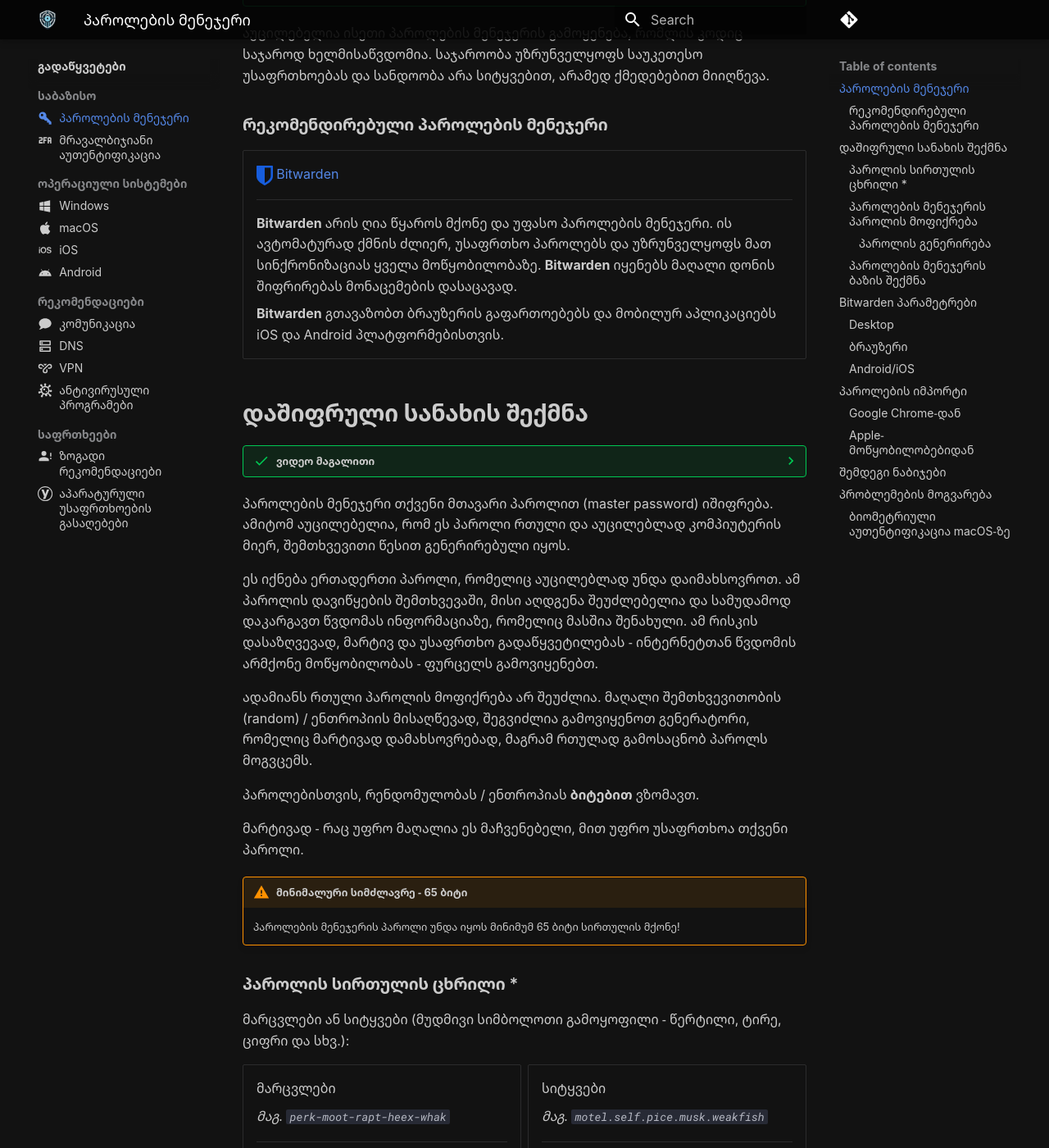
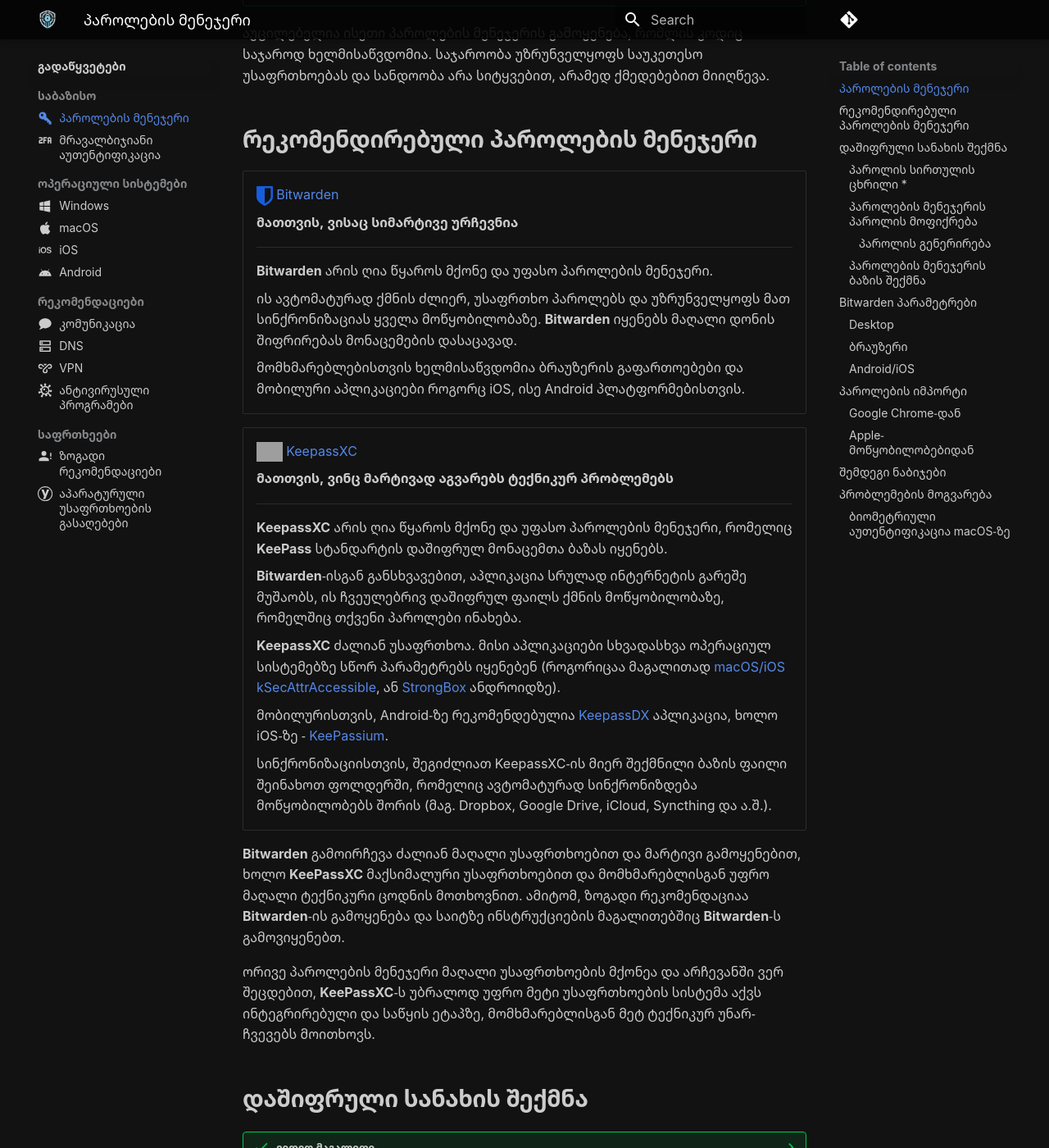
Before and after one commit to foige/security.foi.ge, an MkDocs documentation site: the page built from docs/solutions/passwords.md, in a window 1280 px wide and 1400 px high, scrolled down 814 px. Shown: the whole window at 82% size. Built offline with MkDocs 1.6.1 and Material for MkDocs 9.7.7, drawn with Linux system fonts in a browser that asks for light colours; emoji names are drawn with the system emoji font; comment, search, counter and statistics services are not loaded; grey boxes are pictures that could not be loaded.

Commit message:
docs(passwords): Add KeePassXC as alternative

```diff
--- a/docs/solutions/passwords.md
+++ b/docs/solutions/passwords.md
@@ -38,20 +38,55 @@
 აუცილებელია ისეთი პაროლების მენეჯერის გამოყენება, რომლის კოდიც საჯაროდ ხელმისაწვდომია. საჯაროობა
 უზრუნველყოფს საუკეთესო უსაფრთხოებას და სანდოობა არა სიტყვებით, არამედ ქმედებებით მიიღწევა.
 
-### რეკომენდირებული პაროლების მენეჯერი
+## რეკომენდირებული პაროლების მენეჯერი
 
 <div class="grid cards" markdown>
 
 - ![Bitwarden](../assets/img/logo/bitwarden.svg){ .lg .middle .twemoji } [Bitwarden](https://bitwarden.com/)
 
+    **მათთვის, ვისაც სიმარტივე ურჩევნია**
+
     ---
     **Bitwarden** არის ღია წყაროს მქონე და უფასო პაროლების მენეჯერი.
+
     ის ავტომატურად ქმნის ძლიერ, უსაფრთხო პაროლებს და უზრუნველყოფს მათ სინქრონიზაციას ყველა
     მოწყობილობაზე. **Bitwarden** იყენებს მაღალი დონის შიფრირებას მონაცემების დასაცავად.
 
-    **Bitwarden** გთავაზობთ ბრაუზერის გაფართოებებს და მობილურ აპლიკაციებს iOS და Android პლატფორმებისთვის.
+    მომხმარებლებისთვის ხელმისაწვდომია ბრაუზერის გაფართოებები და მობილური აპლიკაციები როგორც iOS, ისე Android პლატფორმებისთვის.
 
 </div>
+
+<div class="grid cards" markdown>
+
+- ![KeePassXC](../assets/img/logo/keepassxc.svg){ .lg .middle .twemoji } [KeepassXC](https://keepassxc.org/)
+
+    **მათთვის, ვინც მარტივად აგვარებს ტექნიკურ პრობლემებს**
+
+    ---
+    **KeepassXC** არის ღია წყაროს მქონე და უფასო პაროლების მენეჯერი, რომელიც **KeePass** სტანდარტის
+    დაშიფრულ მონაცემთა ბაზას იყენებს.
+
+    **Bitwarden**-ისგან განსხვავებით, აპლიკაცია სრულად ინტერნეტის გარეშე მუშაობს, ის ჩვეულებრივ
+    დაშიფრულ ფაილს ქმნის მოწყობილობაზე, რომელშიც თქვენი პაროლები ინახება.
+
+    **KeepassXC** ძალიან უსაფრთხოა. მისი აპლიკაციები სხვადასხვა ოპერაციულ სისტემებზე
+    სწორ პარამეტრებს იყენებენ
+   (როგორიცაა მაგალითად [macOS/iOS kSecAttrAccessible](https://developer.apple.com/documentation/security/ksecattraccessible), ან [StrongBox](https://source.android.com/docs/security/best-practices/hardware) ანდროიდზე).
+
+    მობილურისთვის, Android-ზე რეკომენდებულია [KeepassDX](https://www.keepassdx.com/) აპლიკაცია, ხოლო iOS-ზე - [KeePassium](https://keepassium.com/).
+
+    სინქრონიზაციისთვის, შეგიძლიათ KeepassXC-ის მიერ შექმნილი ბაზის ფაილი შეინახოთ ფოლდერში,
+    რომელიც ავტომატურად სინქრონიზდება მოწყობილობებს შორის (მაგ. Dropbox, Google Drive, iCloud, Syncthing და ა.შ.).
+
+</div>
+
+**Bitwarden** გამოირჩევა ძალიან მაღალი უსაფრთხოებით და მარტივი გამოყენებით, ხოლო **KeePassXC** მაქსიმალური
+უსაფრთხოებით და მომხმარებლისგან უფრო მაღალი ტექნიკური ცოდნის მოთხოვნით.
+ამიტომ, ზოგადი რეკომენდაციაა **Bitwarden**-ის გამოყენება და საიტზე ინსტრუქციების მაგალითებშიც
+**Bitwarden**-ს გამოვიყენებთ.
+
+ორივე პაროლების მენეჯერი მაღალი უსაფრთხოების მქონეა და არჩევანში ვერ შეცდებით, **KeePassXC**-ს უბრალოდ
+უფრო მეტი უსაფრთხოების სისტემა აქვს ინტეგრირებული და საწყის ეტაპზე, მომხმარებლისგან მეტ ტექნიკურ უნარ-ჩვევებს მოითხოვს.
 
 ## დაშიფრული სანახის შექმნა
 
```
